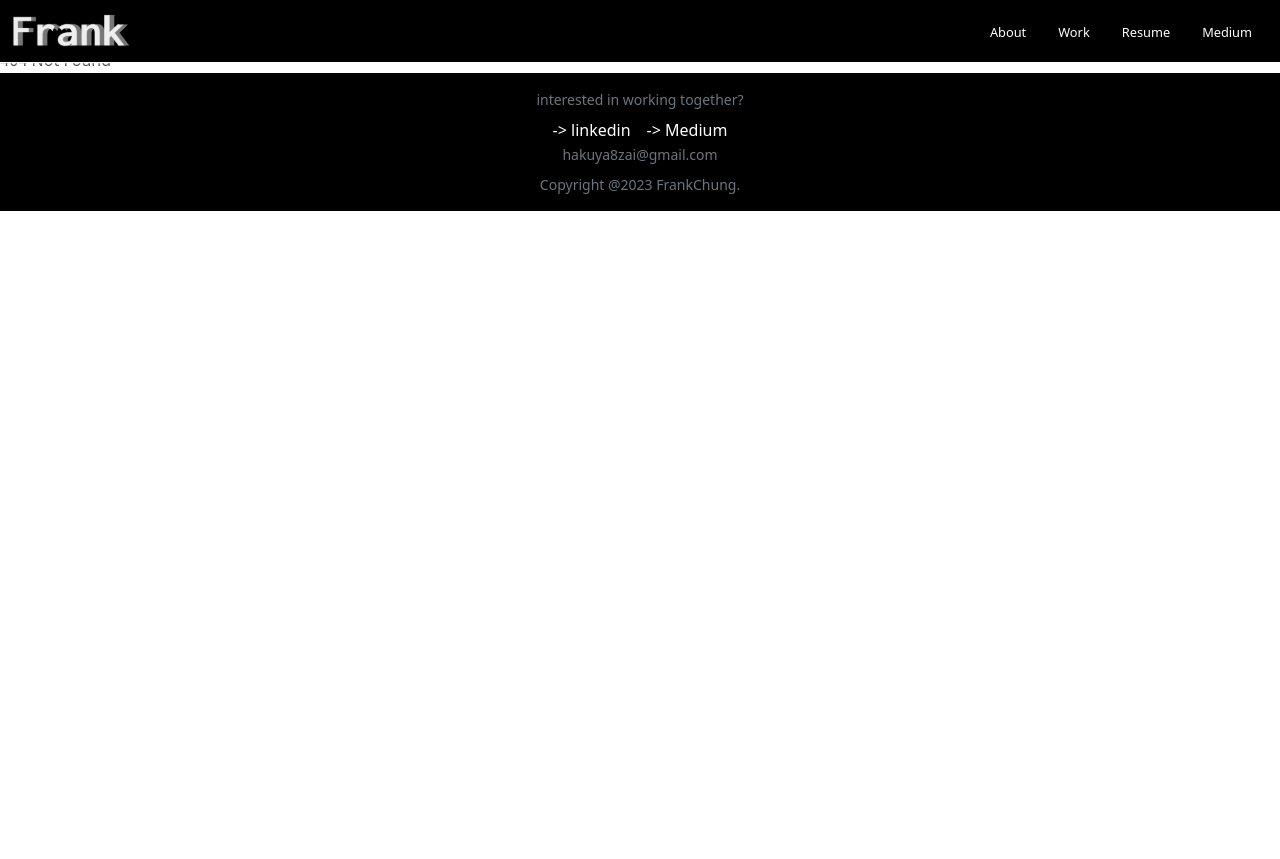
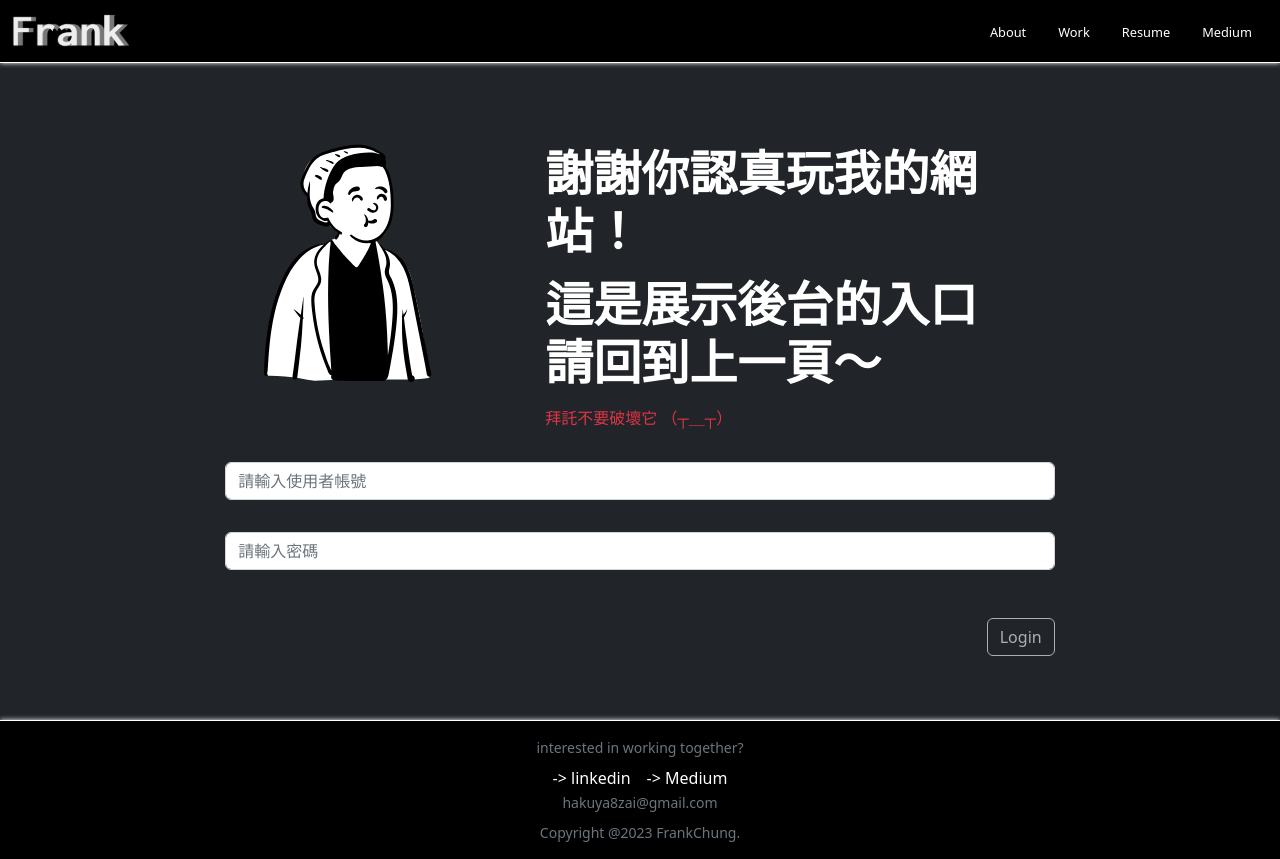
Before and after one commit to hakuya8zai/MyPortfolio, a Vue app: page /MyPortfolio/Login in a window 1280 px wide. Before the commit this address had no page. Before the commit the page ends 800 px from the top, so only its background shows below. Built offline with nearby package versions, Linux system fonts and the light colour scheme.

Commit message:
Login page & firebase auth done

```diff
--- a/src/main.js
+++ b/src/main.js
@@ -14,6 +14,8 @@ app.mount("#app");
 // 下面是 firebase 的設定和功能
 
 import { initializeApp } from "firebase/app";
+import { getAuth } from "firebase/auth";
+
 const firebaseConfig = {
   apiKey: "AIzaSyDW1RF6zB2qXmWNIT1Tfgu38fveb8lAOiA",
   authDomain: "frankportfolio-e3ae3.firebaseapp.com",
@@ -31,6 +33,7 @@ import { getStorage } from "firebase/storage";
 const RtDb = getDatabase(firebaseApp); //從初始化的 app 再初始化 db
 const Storage = getStorage(firebaseApp); //初始化 storage
 const WorkRef = ref(RtDb, "works/");
+const auth = getAuth(firebaseApp);
 
 function addWorkData(
   new_id,
@@ -54,4 +57,4 @@ function addWorkData(
   });
 }
 
-export { addWorkData, WorkRef, Storage };
+export { addWorkData, WorkRef, Storage, auth };
--- a/src/router/router.js
+++ b/src/router/router.js
@@ -23,6 +23,11 @@ const routes = [
     component: () => import("../views/404.vue"),
   },
   {
+    path: "/MyPortfolio/Login",
+    name: "Login",
+    component: () => import("../views/Login.vue"),
+  },
+  {
     path: "/MyPortfolio/backstage/workwall",
     name: "workwall",
     component: WorkBS,
--- /dev/null
+++ b/src/views/Login.vue
@@ -0,0 +1,61 @@
+<template>
+    <section class="container-fluid bg-dark pt-5 mt-5">
+        <div class="row text-bg-dark justify-content-center">
+            <div class="col-10 col-md-3"><img src="../assets/Backdoor.svg" alt=""></div>
+            <div class="col-10 col-md-5 pt-5">
+                <div class="display-5 fw-semibold mb-3">謝謝你認真玩我的網站！
+                </div>
+                <div class="display-5 fw-semibold">這是展示後台的入口</div>
+                <div class="display-5 fw-semibold mb-3">請回到上一頁～</div>
+                <div class="text-danger">拜託不要破壞它 （┬＿┬）</div>
+            </div>
+        </div>
+        <form @submit="Login" class="row justify-content-center" id="userPassword">
+            <div class="col-10 col-md-8 pb-5">
+                <label for="inputEmail" class="form-label">Email</label>
+                <input type="text" v-model="Email" class="form-control" id="inputEmail" placeholder="請輸入使用者帳號">
+                <label for="inputPassword" class="form-label">Password</label>
+                <input type="password" v-model="Password" class="form-control" id="inputPassword" placeholder="請輸入密碼">
+                <div class="d-grid gap-2">
+                    <button type="submit" :disabled="!Password" class="btn btn-outline-light mt-5 mb-3 ms-auto">Login</button>
+                </div>
+            </div>
+        </form>
+    </section>
+</template>
+
+<script setup>
+    import { auth } from "../main.js";
+    import { signInWithEmailAndPassword } from "firebase/auth";
+    import { ref , onMounted } from "vue";
+import router from "../router";
+    const Email = ref('');
+    const Password = ref('');
+
+    async function Login(){
+        //登入前要有密碼
+        await signInWithEmailAndPassword(auth, Email.value, Password.value)
+        .then((userCredential) => {
+        // Signed in
+        const user = userCredential.user;
+        console.log("user = " + user);
+        // 跳轉
+        router.push('/MyPortfolio/backstage/workwall');
+        })
+        .catch((error) => {
+        const errorCode = error.code;
+        const errorMessage = error.message;
+        console.log(errorCode);
+        console.log(errorMessage);
+        });
+    }
+
+    onMounted(() => {
+        const form = document.getElementById("userPassword");
+        console.log(form);
+        form.addEventListener('submit', function(event) {
+            event.preventDefault();
+        });
+    })
+
+</script>
```
Also changed, not shown: src/components/Billboard.vue (+1 -1 lines), src/components/WorkWallBS.vue (+5 -2 lines), src/assets/Backdoor.svg (added).
